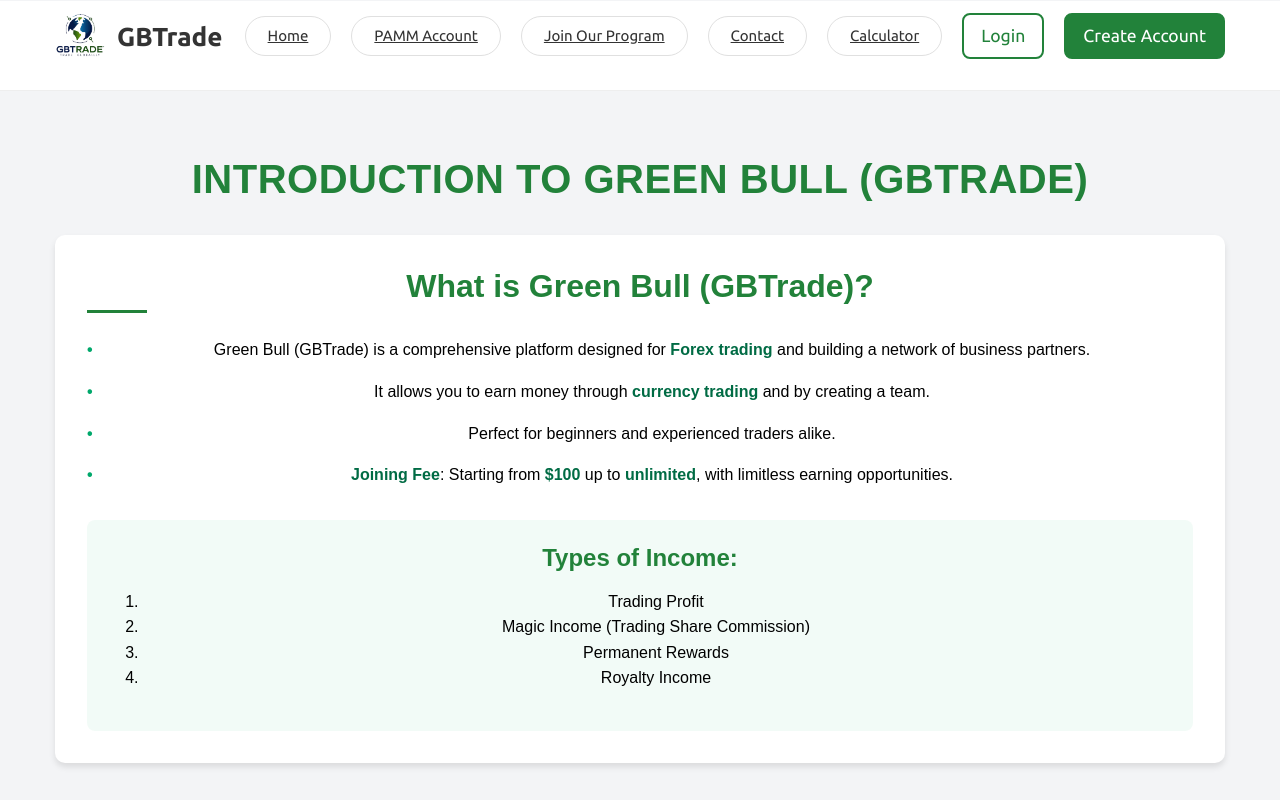
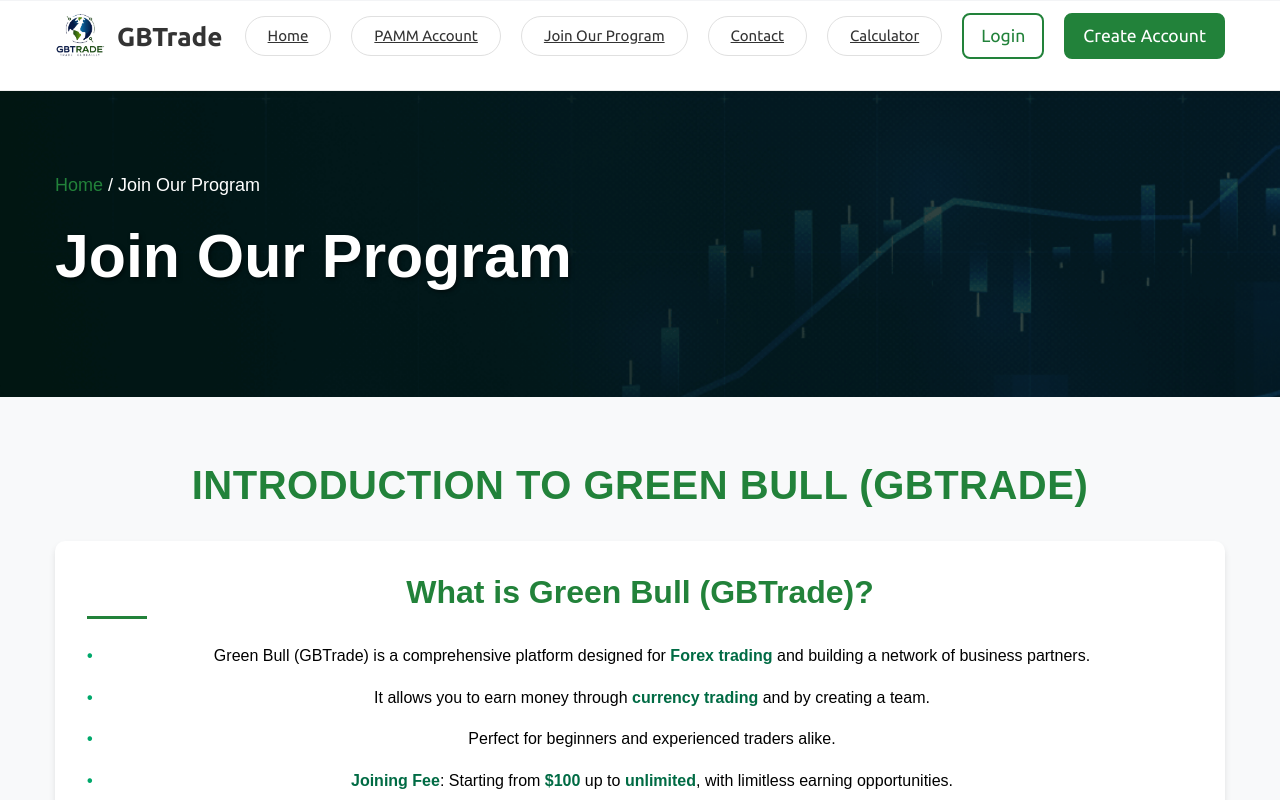
Before and after one commit to DecroXX69/GBFX, a React (Create React App) app in the folder client/: page /market in a window 1280 px wide. Shown: the top 800 px of the page. Built offline with nearby package versions, Linux system fonts and the light colour scheme.

Commit message:
navigation routing

```diff
--- a/client/src/components/Contact.jsx
+++ b/client/src/components/Contact.jsx
@@ -6,8 +6,7 @@
 import iconPhone from '../assets/1.png';
 import iconMail from '../assets/2.png';
 import iconLocation from '../assets/3.png';
-import Navbar from './Navbar';
-import Footer from './Footer';
+
 const Contact = () => {
   const [inView, setInView] = useState({
     phone: false,
--- a/client/src/components/GreenBullreferal.jsx
+++ b/client/src/components/GreenBullreferal.jsx
@@ -1,7 +1,6 @@
 import React from 'react';
 import './GreenBull.css';
-import Navbar from './Navbar';
-import Footer from './Footer';
+import { Container, Row, Col, Form, Button } from 'react-bootstrap';
 const GreenBullPage = () => {
   const ranks = [
     {
@@ -71,6 +70,17 @@
 
   return (
     <div className="gb-container">
+      <div className="mini-hero">
+
+              <Container>
+                <div className="breadcrumb-wrapper fade-in">
+                  <span className="home-link">Home</span>
+                  <span className="separator"> / </span>
+                  <span className="current-page">Join Our Program</span>
+                </div>
+                <h1 className="hero-title fade-in">Join Our Program</h1>
+              </Container>
+            </div>
 
       {/* Introduction Section */}
       <section className="section intro-section">
--- a/client/src/components/Pamm.jsx
+++ b/client/src/components/Pamm.jsx
@@ -1,19 +1,29 @@
 import PAMMLanding from "../minicomponent/PammLanding";
 import PammLandingPage from "../minicomponent/PammAccount";
-import Navbar from "./Navbar";
-import Footer from "./Footer";
+import { Container, Row, Col, Form, Button } from 'react-bootstrap';
 import FAQ from "./FAQ";
 const Pamm = () => {
   return (
     <div className="min-h-screen flex flex-col">
 
         <main className="flex-grow">
+            <div className="mini-hero">
+
+                          <Container>
+                            <div className="breadcrumb-wrapper fade-in">
+                              <span className="home-link">Home</span>
+                              <span className="separator"> / </span>
+                              <span className="current-page">PAMM Account</span>
+                            </div>
+                            <h1 className="hero-title fade-in">PAMM Account</h1>
+                          </Container>
+                        </div>
         <PAMMLanding />
         <PammLandingPage />
         <FAQ />
 
         </main>
-      <Footer />
+
     </div>
   );
 }
--- a/client/src/minicomponent/PAMMCalculator.jsx
+++ b/client/src/minicomponent/PAMMCalculator.jsx
@@ -1,7 +1,7 @@
 import React, { useState } from "react";
 import { motion, AnimatePresence } from "framer-motion";
 import "./PammCalculator.css";
-import Footer from "../components/Footer";
+import { Container, Row, Col, Form, Button } from 'react-bootstrap';
 const PAMMCalculator = () => {
   const [isSwitched, setIsSwitched] = useState(false);
   const [startingBalance, setStartingBalance] = useState("");
```
